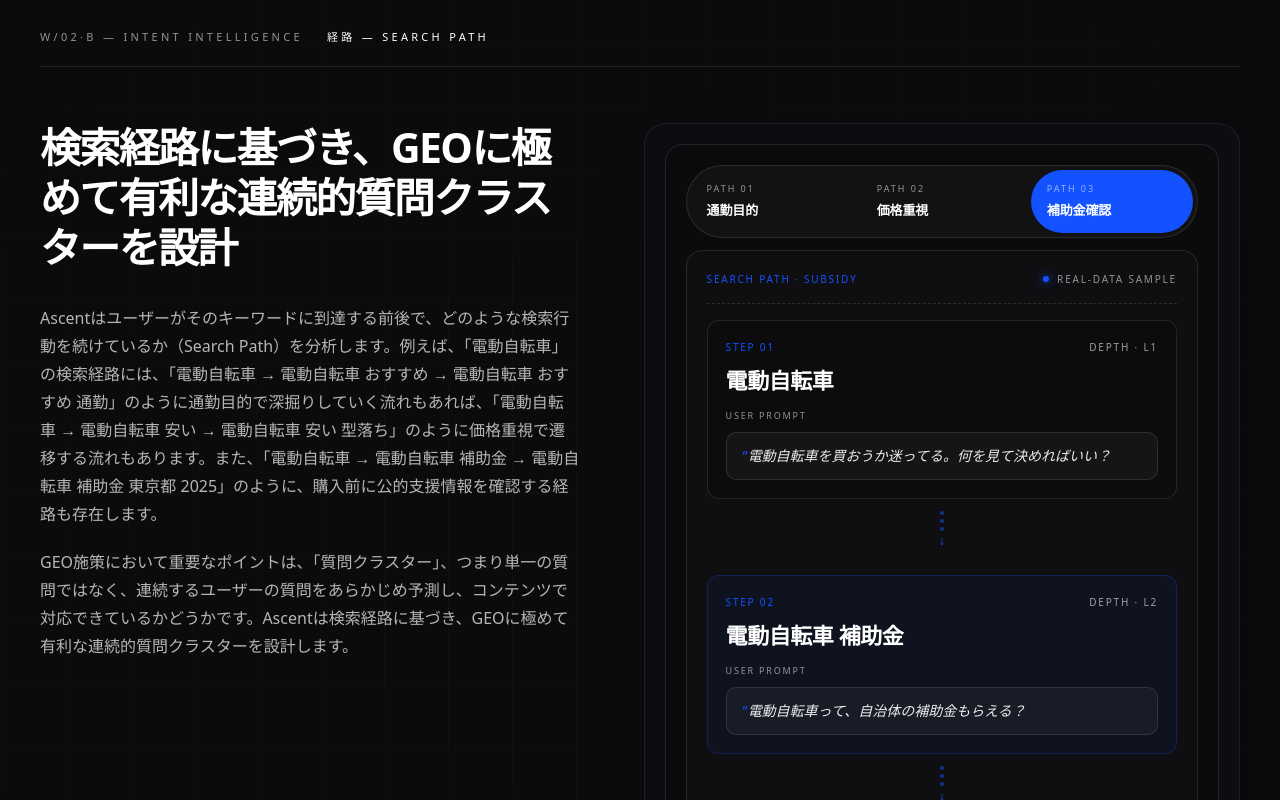
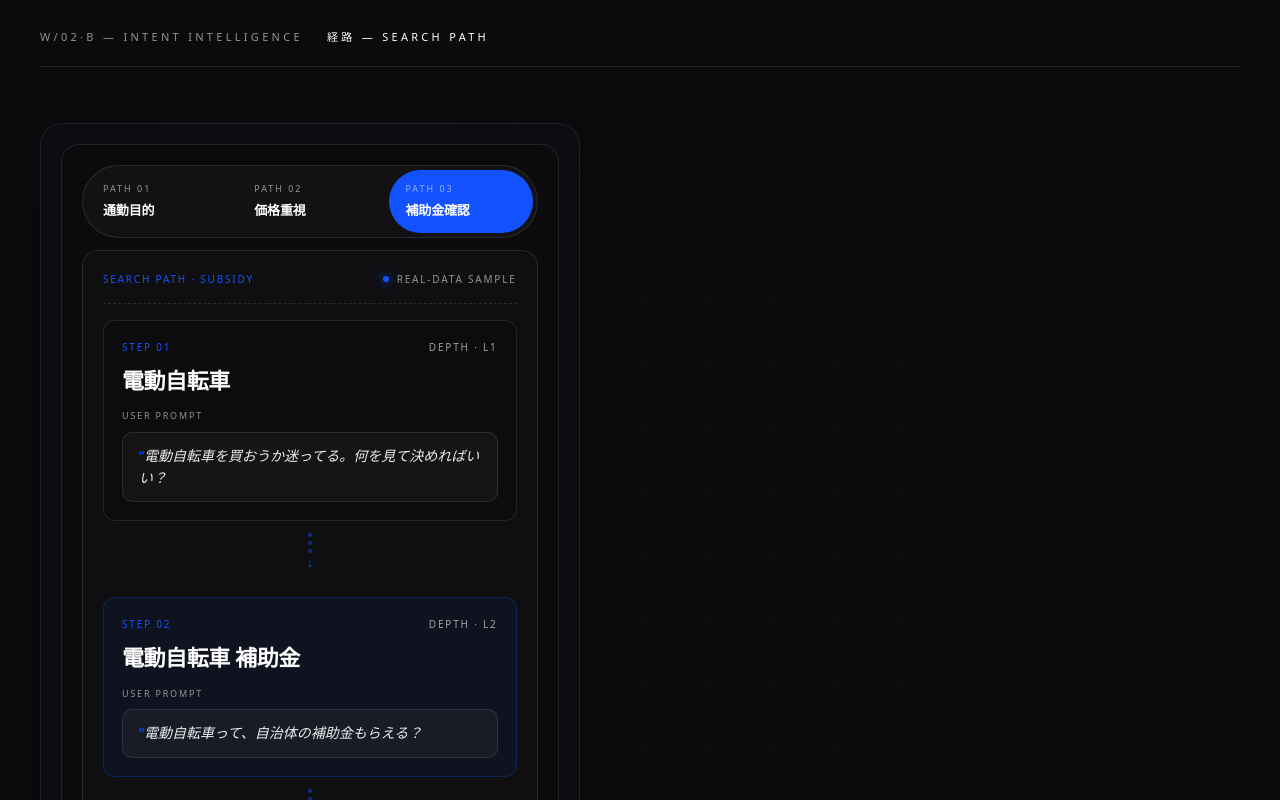
Before and after one commit to davidkim-ascent/geo_web, a Next.js app: page /why-ascent in a window 1280 px wide. Shown: the part 4360-5160 px from the top of the page. Built offline with nearby package versions, Linux system fonts and the light colour scheme; no server answers; a web font is replaced by a local one.

Commit message:
Remove unnecessary why-ascent intro block

```diff
--- a/src/app/why-ascent/page.tsx
+++ b/src/app/why-ascent/page.tsx
@@ -618,20 +618,6 @@ export default async function WhyAscentPage() {
           <div className="mt-5 h-px bg-white/10" />
 
           <div className="mt-14 grid gap-10 lg:grid-cols-[0.95fr_1.05fr] lg:gap-16">
-            <div className="max-w-[840px]">
-              <h2 className="font-extrabold leading-[1.2] tracking-[-0.04em] text-[clamp(32px,3vw,44px)]">
-                検索経路に基づき、GEOに極めて有利な連続的質問クラスターを設計
-              </h2>
-              <div className="mt-8 space-y-5">
-                <p className="text-[15px] md:text-[16px] leading-[1.75] text-white/70">
-                  Ascentはユーザーがそのキーワードに到達する前後で、どのような検索行動を続けているか（Search Path）を分析します。例えば、「電動自転車」の検索経路には、「電動自転車 → 電動自転車 おすすめ → 電動自転車 おすすめ 通勤」のように通勤目的で深掘りしていく流れもあれば、「電動自転車 → 電動自転車 安い → 電動自転車 安い 型落ち」のように価格重視で遷移する流れもあります。また、「電動自転車 → 電動自転車 補助金 → 電動自転車 補助金 東京都 2025」のように、購入前に公的支援情報を確認する経路も存在します。
-                </p>
-                <p className="text-[15px] md:text-[16px] leading-[1.75] text-white/70">
-                  GEO施策において重要なポイントは、「質問クラスター」、つまり単一の質問ではなく、連続するユーザーの質問をあらかじめ予測し、コンテンツで対応できているかどうかです。Ascentは検索経路に基づき、GEOに極めて有利な連続的質問クラスターを設計します。
-                </p>
-              </div>
-            </div>
-
             <SearchPathPanel />
           </div>
         </div>
```
Also changed, not shown: 1 other file (tests, documents, lock files or other folders).
